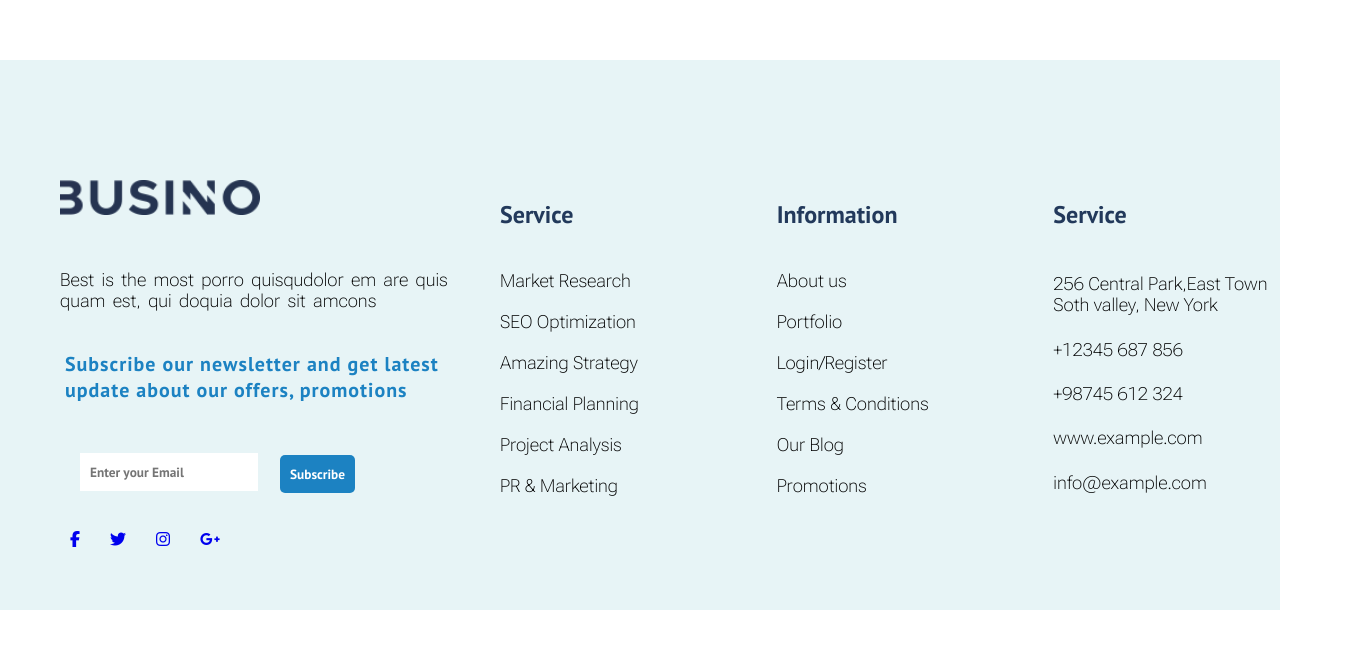
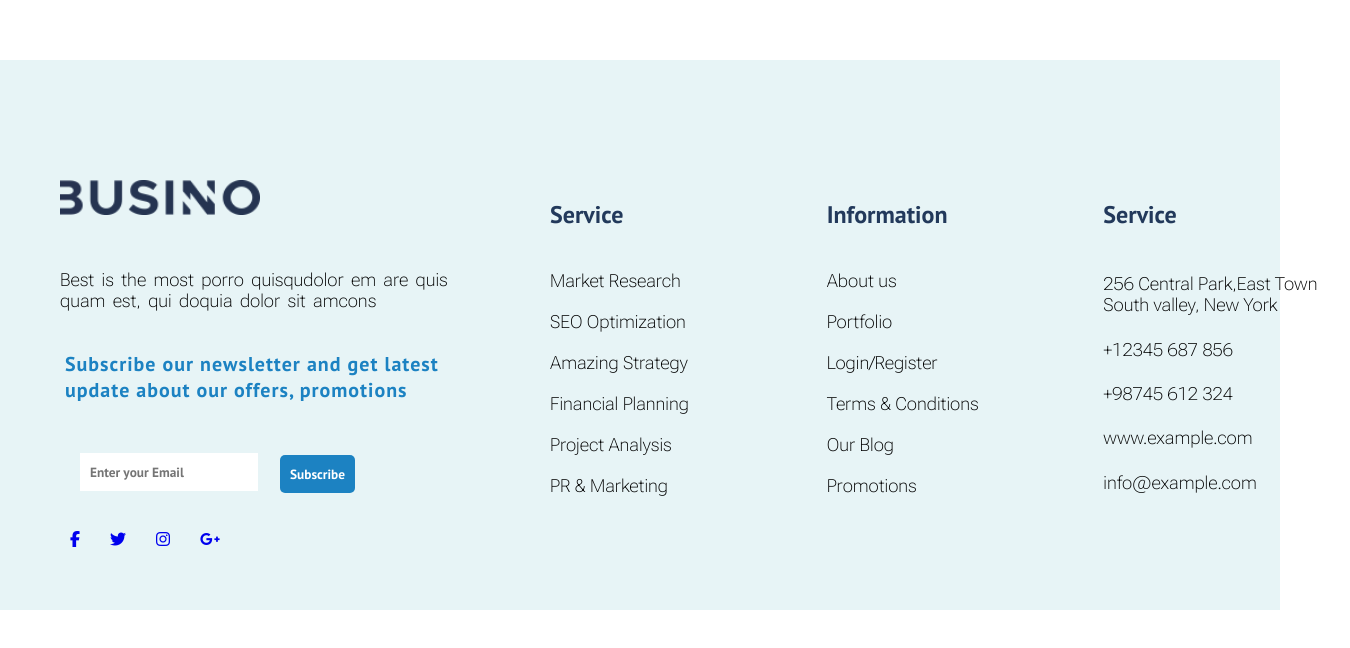
Before and after one commit to Gowshika-Venkatesan/REACT1, a React (Create React App) app in the folder busino/: page / in a window 1280 px wide. Shown: the part 2980-3628 px from the top of the page, 1350 px wide, since content can reach past the window. Built offline with nearby package versions, Linux system fonts and the light colour scheme.

Commit message:
6
Space increased

```diff
--- a/busino/src/container/Footer.css
+++ b/busino/src/container/Footer.css
@@ -20,7 +20,7 @@
 .log2{
     position: relative;
     bottom: 350px;
-    left: 450px;
+    left: 500px;
 }
 .img{
     height: 35px;
--- a/busino/src/container/Footer.js
+++ b/busino/src/container/Footer.js
@@ -90,7 +90,7 @@ export function FooterContainer() {
                             </Footer.Column>
                             <Footer.Column>
                                 <Footer.Title>Service</Footer.Title>
-                                <Footer.Link> 256 Central Park,East Town Soth valley, New York</Footer.Link>
+                                <Footer.Link> 256 Central Park,East Town South valley, New York</Footer.Link>
                                 <Footer.Link href="#">+12345 687 856</Footer.Link>
                                 <Footer.Link href="#">+98745 612 324</Footer.Link>
                                 <Footer.Link href="#">www.example.com</Footer.Link>
```
